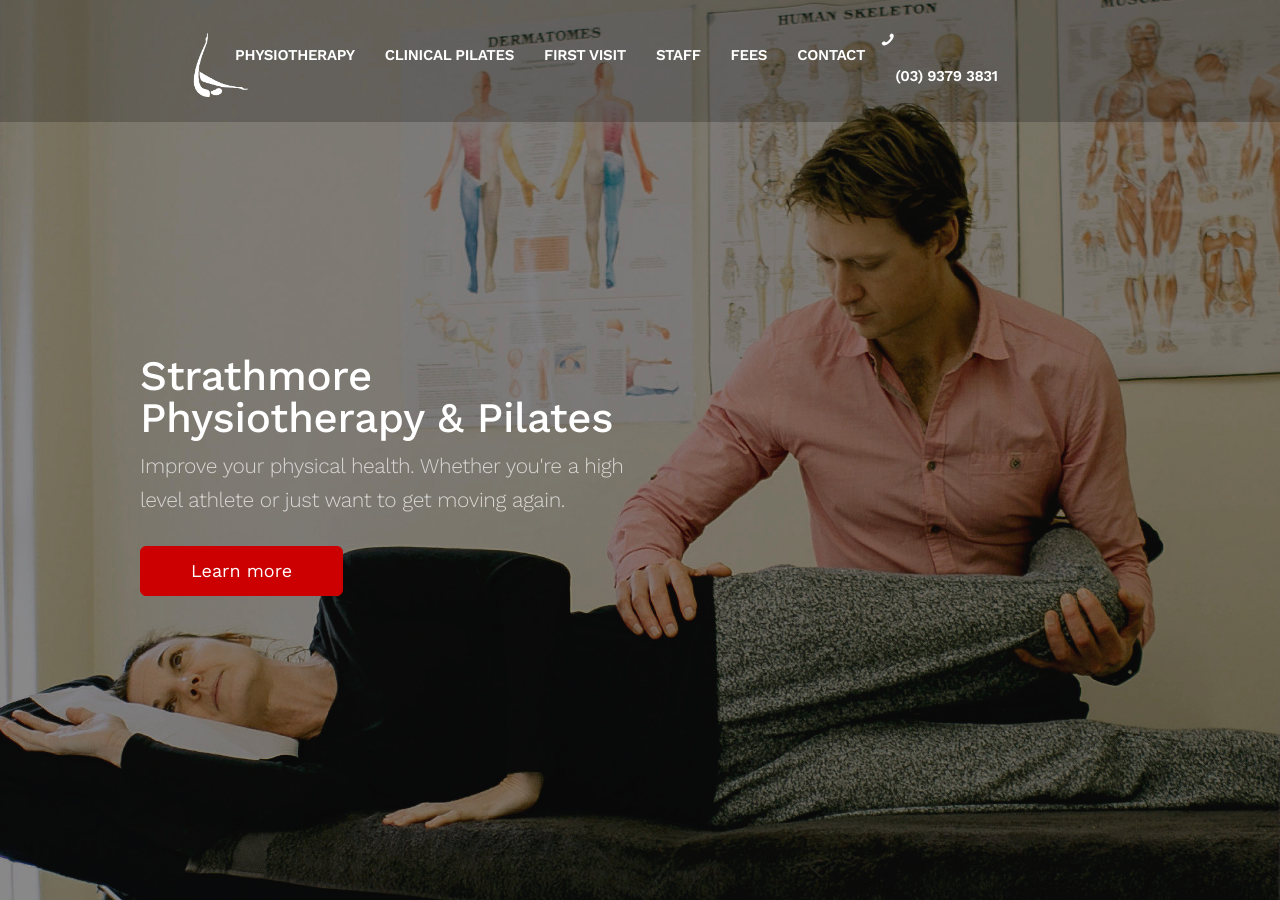
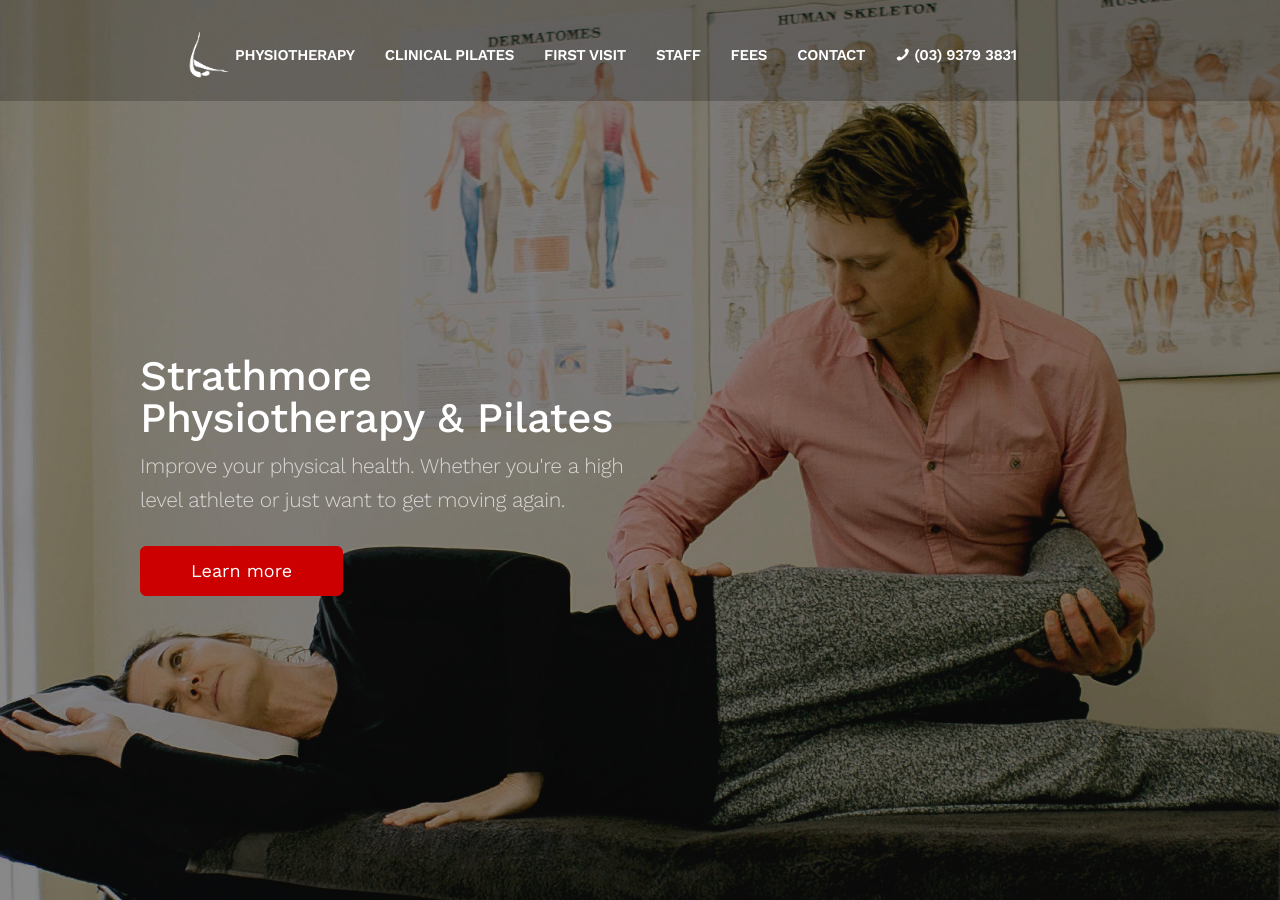
Before and after one commit to etikaj-digital/spp-website, a Jekyll site: the page built from index.html, in a window 1280 px wide and 900 px high. Built offline with Jekyll 4.4.1, drawn with Linux system fonts in a browser that asks for light colours.

Commit message:
Update default.html

```diff
--- a/_layouts/default.html
+++ b/_layouts/default.html
@@ -76,7 +76,7 @@
       </li>
       {% endfor %}
       <li>
-        <span class="icon icon-phone">&nbsp;</span><a href="tel:{{ page.telephone | replace: " ","" | replace: ")","" }}">{{ page.telephone }}</a>
+        <a href="tel:{{ page.telephone | replace: " ","" | replace: ")","" | replace: "(","" }}"><span class="icon icon-phone">&nbsp;</span>{{ page.telephone }}</a>
       </li>
       </ul>
     </div><!--/.nav-collapse -->
```
